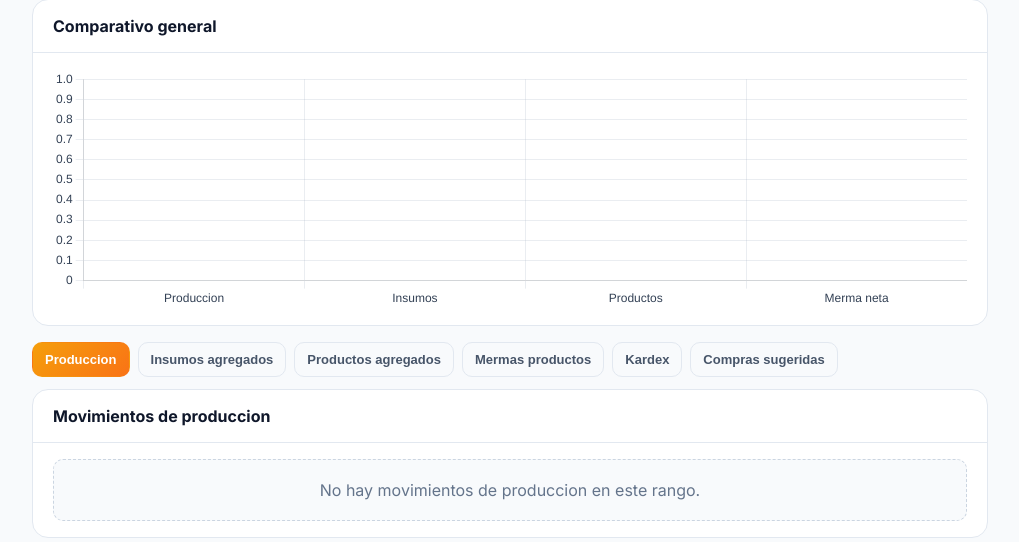
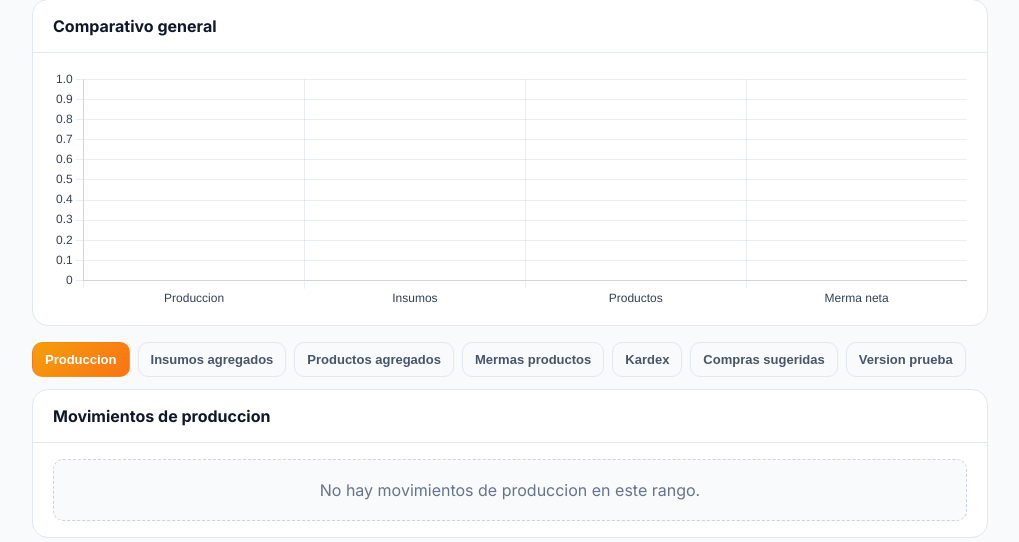
Before and after one commit to alexdroow/gestor_stock, a Python web app: template templates/reportes.html in a window 1280 px wide. Shown: the part 1087-1629 px from the top of the page, without its empty margins (260-1279 px from the left). Run offline with Jinja, Linux system fonts and the light colour scheme; the template is opened without the code that fills it, so the values that code supplies are empty.

Commit message:
Reportes: agregar pestaña Version prueba para cambios aislados

```diff
--- a/templates/reportes.html
+++ b/templates/reportes.html
@@ -308,6 +308,7 @@
                 <button class="tab-btn" data-tab="tab-mermas">Mermas productos</button>
                 <button class="tab-btn" data-tab="tab-kardex">Kardex</button>
                 <button class="tab-btn" data-tab="tab-compras">Compras sugeridas</button>
+                <button class="tab-btn" data-tab="tab-version-prueba">Version prueba</button>
             </div>
 
             <div id="tab-produccion" class="tab-panel active">
@@ -493,6 +494,20 @@
                         {% else %}
                         <div class="empty-state">No hay sugerencias de compra para este rango.</div>
                         {% endif %}
+                    </div>
+                </div>
+            </div>
+
+            <div id="tab-version-prueba" class="tab-panel">
+                <div class="card">
+                    <div class="card-header">Version prueba - Reportes operativos</div>
+                    <div class="card-body">
+                        <p class="helper">
+                            Esta pestana es un entorno seguro para experimentar cambios del panel sin tocar la version real.
+                        </p>
+                        <div class="empty-state">
+                            Base de pruebas creada. Indica aqui el siguiente cambio y lo implementamos en esta seccion.
+                        </div>
                     </div>
                 </div>
             </div>
```
